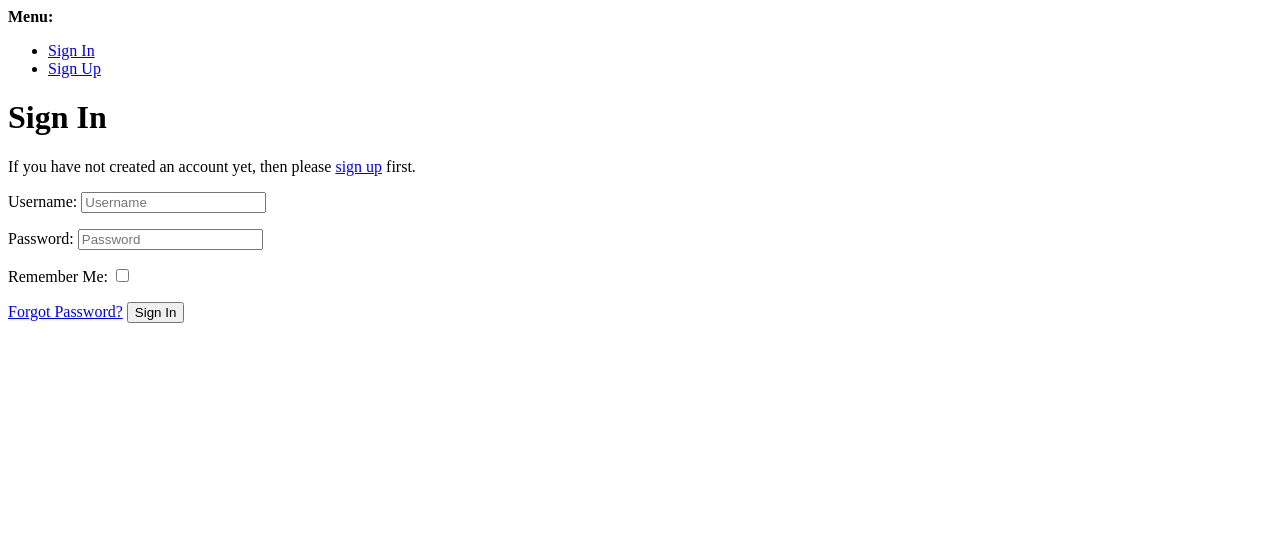
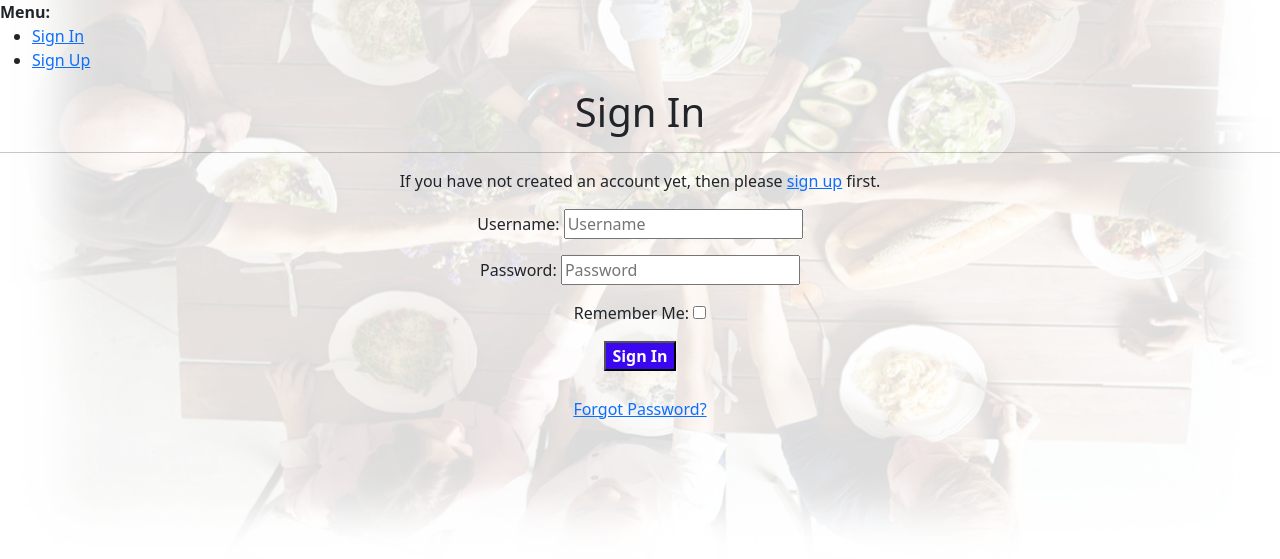
Before and after one commit to SvenLoevgren/portfolio5-drf, a Django app: page /accounts/login/ in a window 1280 px wide. Shown: the top 559 px of the page. Run offline with Django 3.2, Linux system fonts and the light colour scheme; parts of the project's set-up code (start-up, migrations or seed data) failed here and were passed over; some libraries are stand-ins or nearby versions.

Commit message:
allauth templates added and styled in local repository

```diff
--- a/static/css/main.css
+++ b/static/css/main.css
@@ -1,5 +1,34 @@
 @import url('https://fonts.googleapis.com/css?family=Roboto:100,200,300,400,500,600,700|Exo:100,200,300,400,500,600,700');
 
+/* ----------------------------------------User signIn, Signout and Signup - allauth templates */
+
+.hidden-text {
+    display: none;
+}
+
+.allauth-background {
+        background-image: url("../img/allauth_background.png");
+        background-size: cover;
+        background-position: center;
+        background-repeat: no-repeat;
+}
+
+.allauth-Links:hover {
+    font-weight: 700;
+    color: brown;
+}
+
+.allauth-submit-button {
+    color: #fafafa;
+    background-color: #3a07f0;
+    font-weight: 600;
+    margin-bottom: 2%;
+}
+
+.allauth-submit-button:hover {
+    background-color: #2603a7;
+    font-weight: 700;
+}
 
 /* ----------------------------------------Navbar */
 
@@ -187,6 +216,23 @@ td:hover {
     color: #f16c6b;
 }
 
+/*  These buttons below has been moved
+    to the allauth section
+    on top of this file
+    Please keep this comment!!!
+
+.allauth-submit-button {
+    color: #fafafa;
+    background-color: #3a07f0;
+    font-weight: 600;
+}
+
+.allauth-submit-button:hover {
+    background-color: #2603a7;
+    font-weight: 700;
+}
+    Keep comment */
+
 /* -------------------------------------------links */
 
 #booking-link {
--- /dev/null
+++ b/templates/account/base.html
@@ -0,0 +1,52 @@
+{% load i18n %}
+<!DOCTYPE html>
+<html>
+  <head>
+    <meta http-equiv="X-UA-Compatible" content="IE=edge">
+    <meta name="viewport" content="width=device-width, initial-scale=1.0">
+    <link href="https://cdn.jsdelivr.net/npm/bootstrap@5.3.0-alpha2/dist/css/bootstrap.min.css" rel="stylesheet" integrity="sha384-aFq/bzH65dt+w6FI2ooMVUpc+21e0SRygnTpmBvdBgSdnuTN7QbdgL+OapgHtvPp" crossorigin="anonymous">
+    <script src="https://cdn.jsdelivr.net/npm/@popperjs/core@2.11.6/dist/umd/popper.min.js" integrity="sha384-oBqDVmMz9ATKxIep9tiCxS/Z9fNfEXiDAYTujMAeBAsjFuCZSmKbSSUnQlmh/jp3" crossorigin="anonymous"></script>
+    <script src="https://cdn.jsdelivr.net/npm/bootstrap@5.3.0-alpha2/dist/js/bootstrap.bundle.min.js" integrity="sha384-qKXV1j0HvMUeCBQ+QVp7JcfGl760yU08IQ+GpUo5hlbpg51QRiuqHAJz8+BrxE/N" crossorigin="anonymous"></script>
+    <link rel="stylesheet" href="https://maxcdn.bootstrapcdn.com/font-awesome/4.7.0/css/font-awesome.min.css" type="text/css">
+    {% load static %}
+    <link rel='shortcut icon' type='image/x-icon' href='{% static "images/favicon.ico" %}'>
+    <link rel="stylesheet" type="text/css" href='{% static "css/main.css" %}'>
+    <title>MoreVegans</title>
+    {% block extra_head %}
+    <span class="hidden-text">{% block head_title %}{% endblock %}</span>
+    {% endblock %}
+  </head>
+
+  <body class="allauth-background">
+    {% block body %}
+
+    {% if messages %}
+    <div>
+      <strong>{% trans "Messages:" %}</strong>
+      <ul>
+        {% for message in messages %}
+        <li>{{message}}</li>
+        {% endfor %}
+      </ul>
+    </div>
+    {% endif %}
+
+    <div>
+      <strong>{% trans "Menu:" %}</strong>
+      <ul>
+        {% if user.is_authenticated %}
+        <li><a class='allauth-Links' href="{% url 'account_email' %}">{% trans "Change E-mail" %}</a></li>
+        <li><a class='allauth-Links' href="{% url 'account_logout' %}">{% trans "Sign Out" %}</a></li>
+        {% else %}
+        <li><a class='allauth-Links' href="{% url 'account_login' %}">{% trans "Sign In" %}</a></li>
+        <li><a class='allauth-Links' href="{% url 'account_signup' %}">{% trans "Sign Up" %}</a></li>
+        {% endif %}
+      </ul>
+    </div>
+    {% block content %}
+    {% endblock %}
+    {% endblock %}
+    {% block extra_body %}
+    {% endblock %}
+  </body>
+</html>
--- /dev/null
+++ b/templates/account/login.html
@@ -0,0 +1,47 @@
+{% extends "account/base.html" %}
+
+{% load i18n %}
+{% load account socialaccount %}
+
+{% block head_title %}{% trans "Sign In" %}{% endblock %}
+
+{% block content %}
+
+<h1 class="text-center">Sign In</h1><hr>
+<span class="hidden-text"> {% trans "Sign In" %}</span>
+
+{% get_providers as socialaccount_providers %}
+
+{% if socialaccount_providers %}
+<p>{% blocktrans with site.name as site_name %}Please sign in with one
+of your existing third party accounts. Or, <a href="{{ signup_url }}">sign up</a>
+for a {{ site_name }} account and sign in below:{% endblocktrans %}</p>
+
+<div class="socialaccount_ballot">
+
+  <ul class="socialaccount_providers">
+    {% include "socialaccount/snippets/provider_list.html" with process="login" %}
+  </ul>
+
+  <div class="login-or">{% trans 'or' %}</div>
+
+</div>
+
+{% include "socialaccount/snippets/login_extra.html" %}
+
+{% else %}
+<p class="text-center">{% blocktrans %}If you have not created an account yet, then please
+<a class="allauth-Links" href="{{ signup_url }}">sign up</a> first.{% endblocktrans %}</p>
+{% endif %}
+
+<form class="login text-center" method="POST" action="{% url 'account_login' %}">
+  {% csrf_token %}
+  {{ form.as_p }}
+  {% if redirect_field_value %}
+  <input type="hidden" name="{{ redirect_field_name }}" value="{{ redirect_field_value }}" />
+  {% endif %}
+  <button class="primaryAction allauth-submit-button" type="submit">{% trans "Sign In" %}</button><br>
+  <a class="button secondaryAction allauth-Links" href="{% url 'account_reset_password' %}">{% trans "Forgot Password?" %}</a>
+</form>
+
+{% endblock %}
```
Also changed, not shown: templates/account/logout.html (added, +20 -0 lines), templates/account/password_reset.html (added, +24 -0 lines), templates/account/signup.html (added, +21 -0 lines), static/img/allauth_background.png (added).
